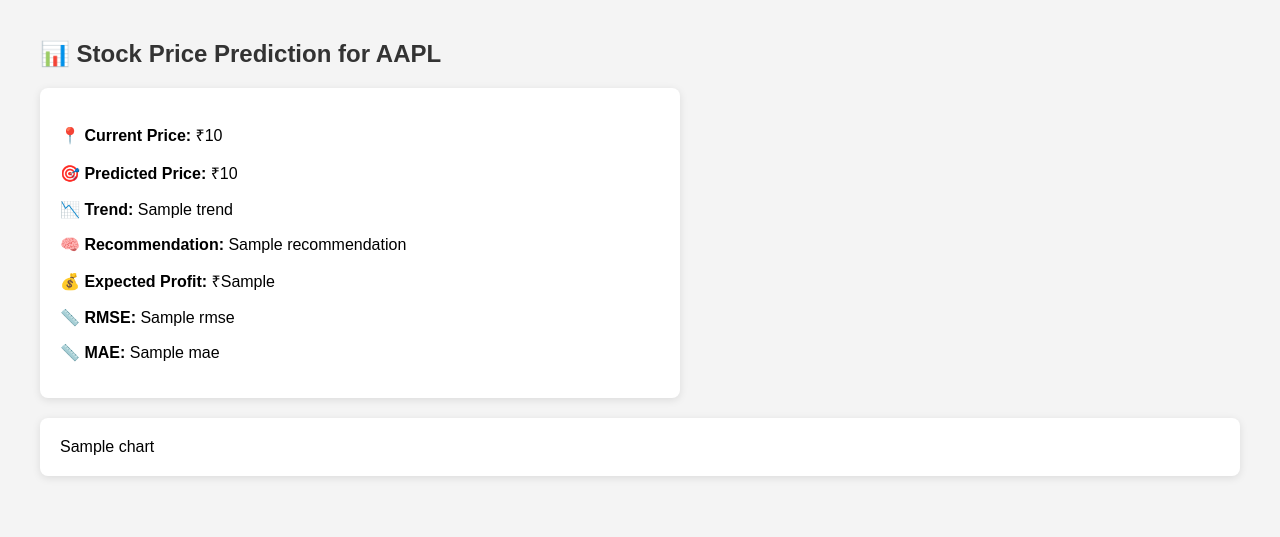
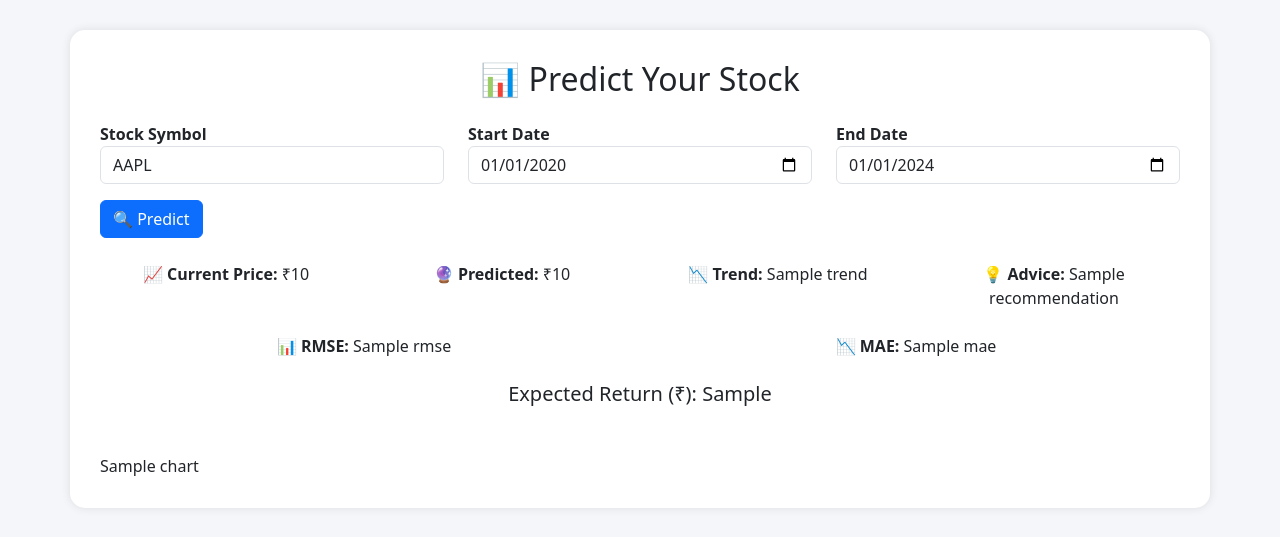
Before and after one commit to raghavvgaurr/stock_proj, a Flask app: template templates/index.html in a window 1280 px wide. Shown: the top 537 px of the page. Run offline with Flask 3, Linux system fonts and the light colour scheme; the template is opened without the code that fills it: most values are stand-ins (such as "Sample title", 1, 10 or a date in 2020); some libraries are stand-ins or nearby versions.

Commit message:
Update index.html

```diff
--- a/templates/index.html
+++ b/templates/index.html
@@ -1,51 +1,52 @@
 <!DOCTYPE html>
-<html>
+<html lang="en">
 <head>
-    <meta charset="UTF-8">
-    <title>📈 AAPL Stock Predictor</title>
-    <script src="https://cdn.plot.ly/plotly-latest.min.js"></script>
-    <style>
-        body {
-            font-family: Arial, sans-serif;
-            margin: 40px;
-            background-color: #f4f4f4;
-        }
-        h2 {
-            color: #333;
-        }
-        .info-box {
-            background: #fff;
-            padding: 20px;
-            margin-bottom: 20px;
-            border-radius: 8px;
-            box-shadow: 0 2px 8px rgba(0,0,0,0.1);
-            max-width: 600px;
-        }
-        .chart-container {
-            background: #fff;
-            padding: 20px;
-            border-radius: 8px;
-            box-shadow: 0 2px 8px rgba(0,0,0,0.1);
-        }
-    </style>
+  <meta charset="UTF-8">
+  <title>📈 Stock Predictor</title>
+  <link href="https://cdn.jsdelivr.net/npm/bootstrap@5.3.0/dist/css/bootstrap.min.css" rel="stylesheet">
+  <style>
+    body { padding: 30px; background-color: #f4f6f9; }
+    .container { background: #fff; padding: 30px; border-radius: 15px; box-shadow: 0 0 10px rgba(0,0,0,0.1); }
+    .form-group label { font-weight: bold; }
+  </style>
 </head>
 <body>
+  <div class="container">
+    <h2 class="text-center mb-4">📊 Predict Your Stock</h2>
 
-    <h2>📊 Stock Price Prediction for AAPL</h2>
+    <form method="POST" class="mb-4">
+      <div class="row">
+        <div class="col-md-4 form-group">
+          <label for="stock">Stock Symbol</label>
+          <input type="text" name="stock" id="stock" class="form-control" value="{{ request.form.stock or 'AAPL' }}" required>
+        </div>
+        <div class="col-md-4 form-group">
+          <label for="start_date">Start Date</label>
+          <input type="date" name="start_date" id="start_date" class="form-control" value="{{ request.form.start_date or '2020-01-01' }}" required>
+        </div>
+        <div class="col-md-4 form-group">
+          <label for="end_date">End Date</label>
+          <input type="date" name="end_date" id="end_date" class="form-control" value="{{ request.form.end_date or '2024-01-01' }}" required>
+        </div>
+      </div>
+      <button type="submit" class="btn btn-primary mt-3">🔍 Predict</button>
+    </form>
 
-    <div class="info-box">
-        <p><strong>📍 Current Price:</strong> ₹{{ current_price }}</p>
-        <p><strong>🎯 Predicted Price:</strong> ₹{{ predicted_price }}</p>
-        <p><strong>📉 Trend:</strong> {{ trend }}</p>
-        <p><strong>🧠 Recommendation:</strong> {{ recommendation }}</p>
-        <p><strong>💰 Expected Profit:</strong> ₹{{ expected_return }}</p>
-        <p><strong>📏 RMSE:</strong> {{ rmse }}</p>
-        <p><strong>📏 MAE:</strong> {{ mae }}</p>
+    <div class="row text-center mb-4">
+      <div class="col-md-3"><strong>📈 Current Price:</strong> ₹{{ current_price }}</div>
+      <div class="col-md-3"><strong>🔮 Predicted:</strong> ₹{{ predicted_price }}</div>
+      <div class="col-md-3"><strong>📉 Trend:</strong> {{ trend }}</div>
+      <div class="col-md-3"><strong>💡 Advice:</strong> {{ recommendation }}</div>
     </div>
 
-    <div class="chart-container">
-        {{ chart | safe }}
+    <div class="row text-center mb-4">
+      <div class="col-md-6"><strong>📊 RMSE:</strong> {{ rmse }}</div>
+      <div class="col-md-6"><strong>📉 MAE:</strong> {{ mae }}</div>
     </div>
 
+    <h5 class="text-center">Expected Return (₹): {{ expected_return }}</h5>
+
+    <div class="mt-5">{{ chart|safe }}</div>
+  </div>
 </body>
 </html>
```
